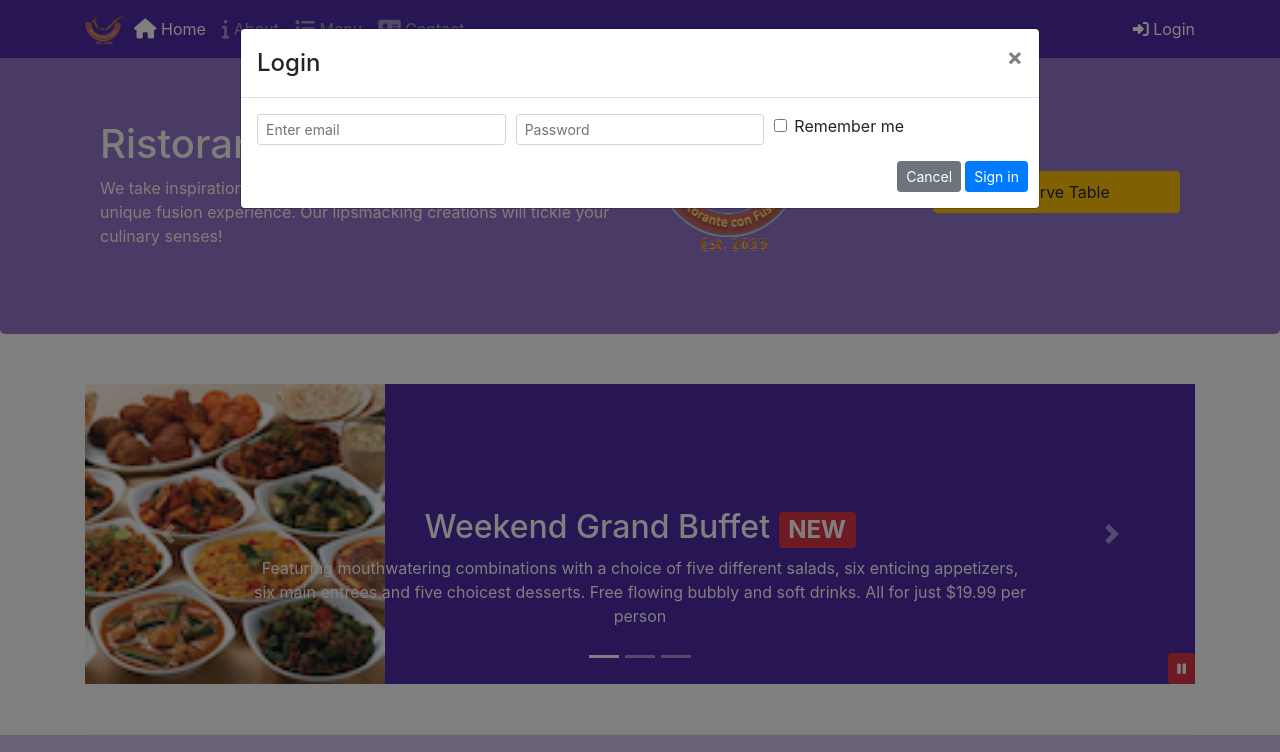
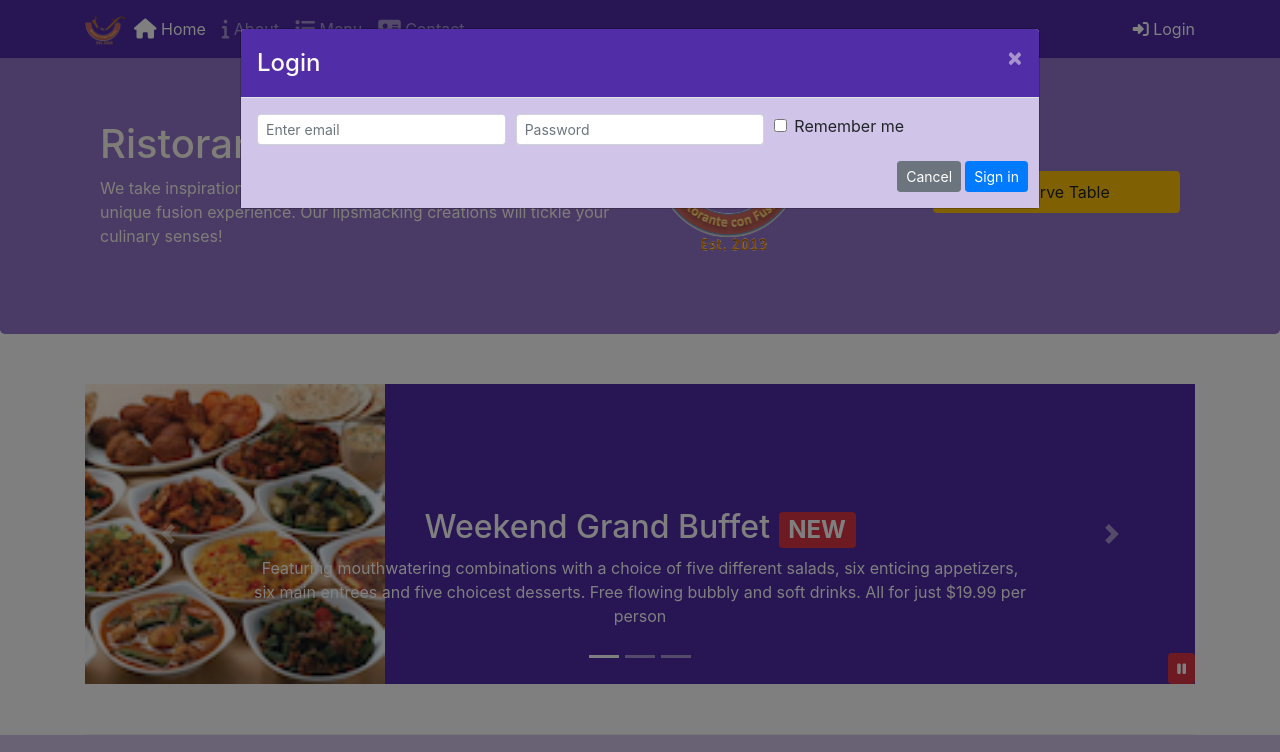
Before and after one commit to SAMulation/bootstrap-tabs-pills, a website: page index.html in a window 1280 px wide. Both pictures are taken after a click on the link "Login". Shown: the top 752 px of the page. Drawn offline with nearby package versions, Linux system fonts and the light colour scheme.

Commit message:
Assignment 4

```diff
--- a/css/styles.scss
+++ b/css/styles.scss
@@ -75,6 +75,18 @@ body{
     z-index: 1;
 }
 
+.modal-header {
+    background: $background-dark;
+
+    h4, button.close {
+        color: floralwhite;
+    }
+}
+
+.modal-body {
+    background: $background-pale;
+}
+
 .col {
     padding-left: 0px;
     padding-right: 0px;
--- a/index.html
+++ b/index.html
@@ -30,7 +30,7 @@
                     <li class="nav-item"><a class="nav-link" href="./contactus.html"><span class="fa fa-address-card fa-lg"></span> Contact</a></li>
                 </ul>
                 <span class="navbar-text">
-                    <a data-toggle="modal" data-target="#loginModal">
+                    <a id="loginButton">
                         <span class="fa fa-sign-in"></span> Login
                     </a>
                 </span>
@@ -179,8 +179,7 @@
                         <img src="img/logo.png" class="img-fluid">
                     </div>
                     <div class="col-12 col-sm align-self-center">
-                        <a role="button" class="btn btn-block nav-link btn-warning"
-                        data-toggle="modal" data-target="#formModal">
+                        <a role="button" class="btn btn-block nav-link btn-warning" id="formButton">
                             Reserve Table
                         </a>
                     </div>
@@ -298,6 +297,12 @@
                     $("#carouselButton span").addClass('fa-pause');
                 }
             });
+            $("#loginButton").click(function(){
+                $('#loginModal').modal('toggle');
+            });
+            $("#formButton").click(function(){
+                $('#formModal').modal('toggle');
+            });
         });
     </script>
 </body>
```
Also changed, not shown: css/styles.css.
